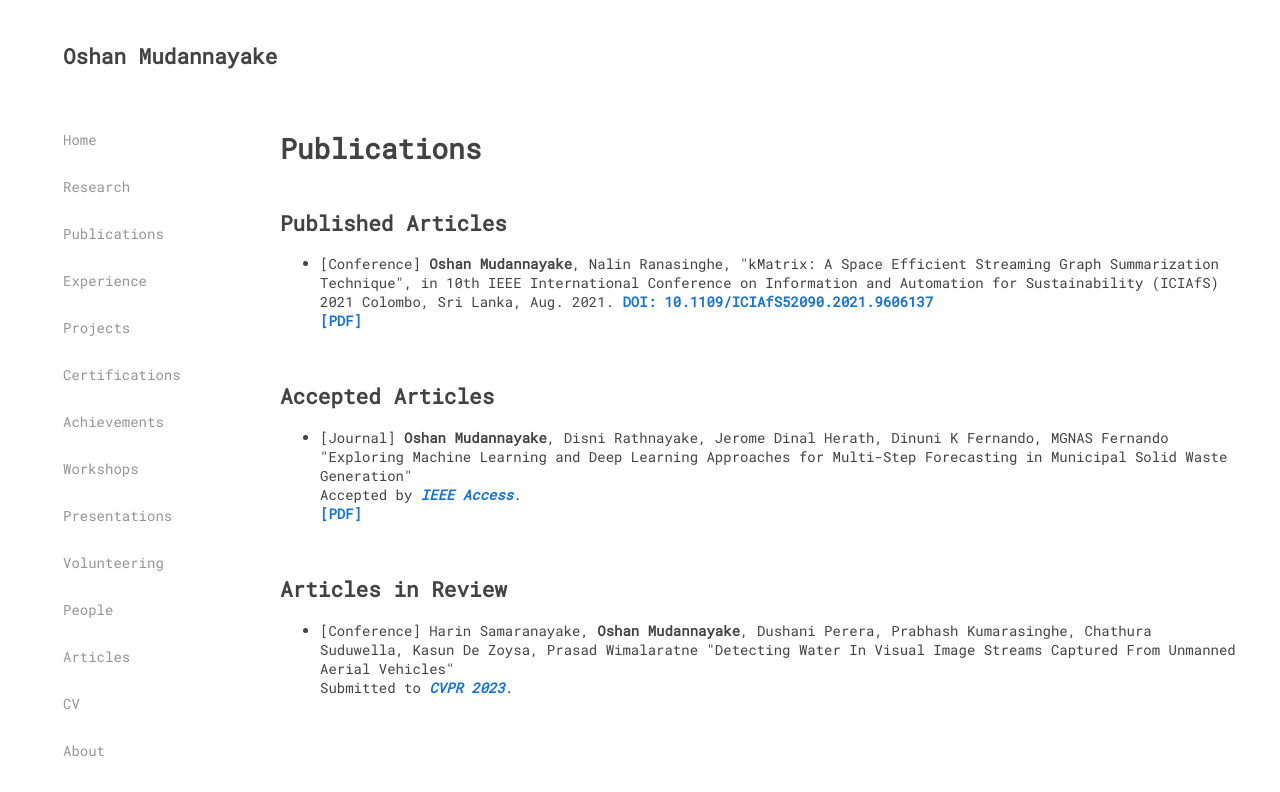
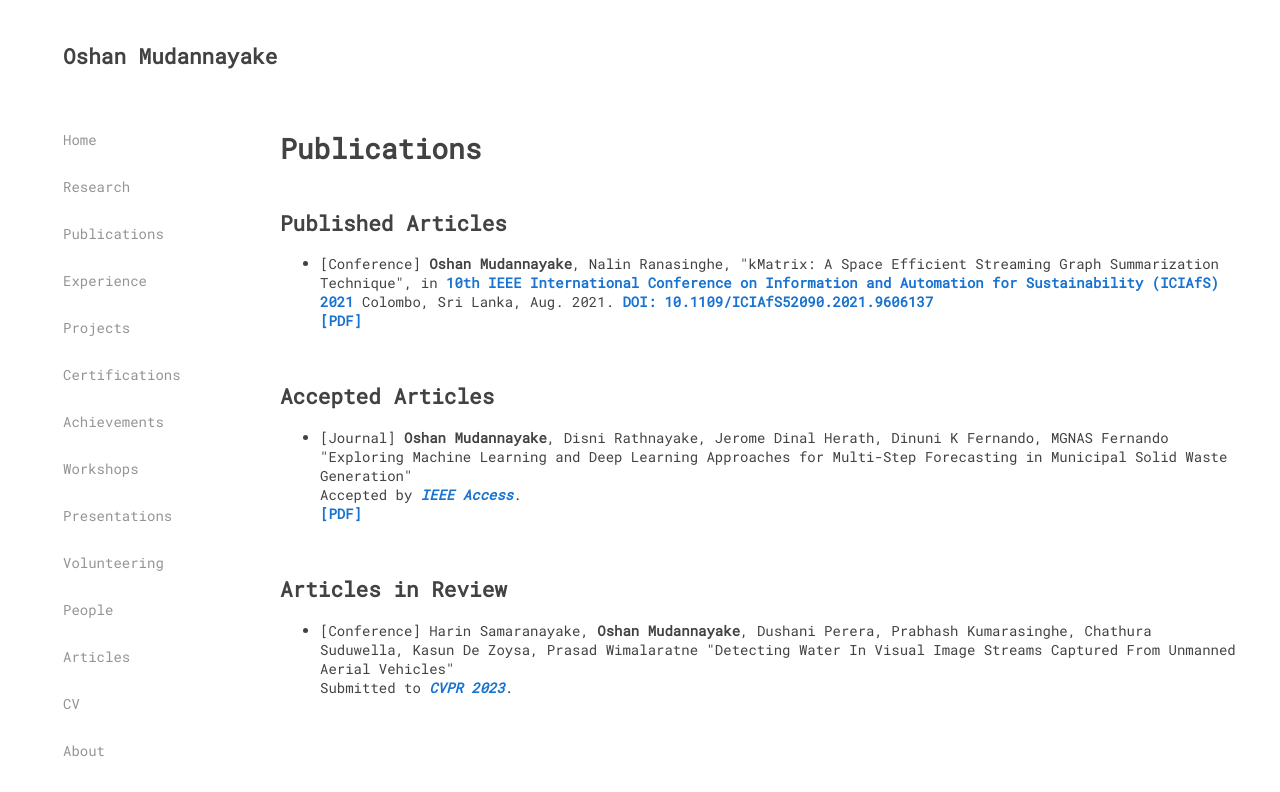
Before and after one commit to ivantha/ivantha.github.io, a Gatsby site: page /publications in a window 1280 px wide. Built offline with nearby package versions, Linux system fonts and the light colour scheme; Gatsby itself is replaced by a stand-in of ours.

Commit message:
fix Iciafs link

```diff
--- a/src/pages/publications.js
+++ b/src/pages/publications.js
@@ -14,12 +14,13 @@ const PublicationsPage = () => {
                     <h2 className="publications-subtitle">Published Articles</h2>
                     <ul>
                         <li>
-                            <span>[Conference] <b>Oshan Mudannayake</b>, Nalin Ranasinghe, "kMatrix: A Space Efficient Streaming Graph Summarization Technique", in 10th IEEE International Conference on Information and Automation for Sustainability (ICIAfS) 2021  Colombo, Sri Lanka, Aug. 2021. <OutboundLink
+                            <span>[Conference] <b>Oshan Mudannayake</b>, Nalin Ranasinghe, "kMatrix: A Space Efficient Streaming Graph Summarization Technique", in <OutboundLink
+                                className="link" href="https://spsr.sltc.ac.lk/events/iciafs-2021/" target="_blank" rel="noopener noreferrer">10th IEEE International Conference on Information and Automation for Sustainability (ICIAfS) 2021</OutboundLink> Colombo, Sri Lanka, Aug. 2021. <OutboundLink
                                 className="link" href="https://ieeexplore.ieee.org/document/9606137">DOI: 10.1109/ICIAfS52090.2021.9606137</OutboundLink></span>
                             <br/>
                             <span>
                                 <OutboundLink className="link" href="/mudannayake2021kmatrix.pdf" target="_blank"
-                                   rel="noopener noreferrer">[PDF]</OutboundLink>
+                                              rel="noopener noreferrer">[PDF]</OutboundLink>
                                 {/*<a className="link" href="xxxxx">[Cite]</a>*/}
                             </span>
                         </li>
@@ -30,12 +31,13 @@ const PublicationsPage = () => {
                         <li>
                             <span>[Journal] <b>Oshan Mudannayake</b>, Disni Rathnayake, Jerome Dinal Herath, Dinuni K Fernando, MGNAS Fernando "Exploring Machine Learning and Deep Learning Approaches for Multi-Step Forecasting in Municipal Solid Waste Generation"</span>
                             <br/>
-                            <span>Accepted by <i><OutboundLink className="link" href="https://ieeeaccess.ieee.org/" target="_blank"
-                                                    rel="noopener noreferrer">IEEE Access</OutboundLink></i>.</span>
+                            <span>Accepted by <i><OutboundLink className="link" href="https://ieeeaccess.ieee.org/"
+                                                               target="_blank"
+                                                               rel="noopener noreferrer">IEEE Access</OutboundLink></i>.</span>
                             <br/>
                             <span>
                                 <OutboundLink className="link" href="/mudannayake2022exploring.pdf" target="_blank"
-                                   rel="noopener noreferrer">[PDF]</OutboundLink>
+                                              rel="noopener noreferrer">[PDF]</OutboundLink>
                                 {/*<a className="link" href="xxxxx">[Cite]</a>*/}
                             </span>
                         </li>
@@ -47,7 +49,8 @@ const PublicationsPage = () => {
                             <span>[Conference] Harin Samaranayake, <b>Oshan Mudannayake</b>, Dushani Perera, Prabhash Kumarasinghe, Chathura Suduwella, Kasun De Zoysa, Prasad Wimalaratne "Detecting Water In Visual Image Streams Captured From Unmanned Aerial Vehicles"</span>
                             <br/>
                             <span>Submitted to <i><OutboundLink className="link" href="https://cvpr2023.thecvf.com/"
-                                                     target="_blank" rel="noopener noreferrer">CVPR 2023</OutboundLink></i>.</span>
+                                                                target="_blank"
+                                                                rel="noopener noreferrer">CVPR 2023</OutboundLink></i>.</span>
                             <br/>
                             <span>
                                 {/*<a className="link" href="/mudannayake2022exploring.pdf" target="_blank" rel="noopener noreferrer">[PDF]</a>*/}
```
